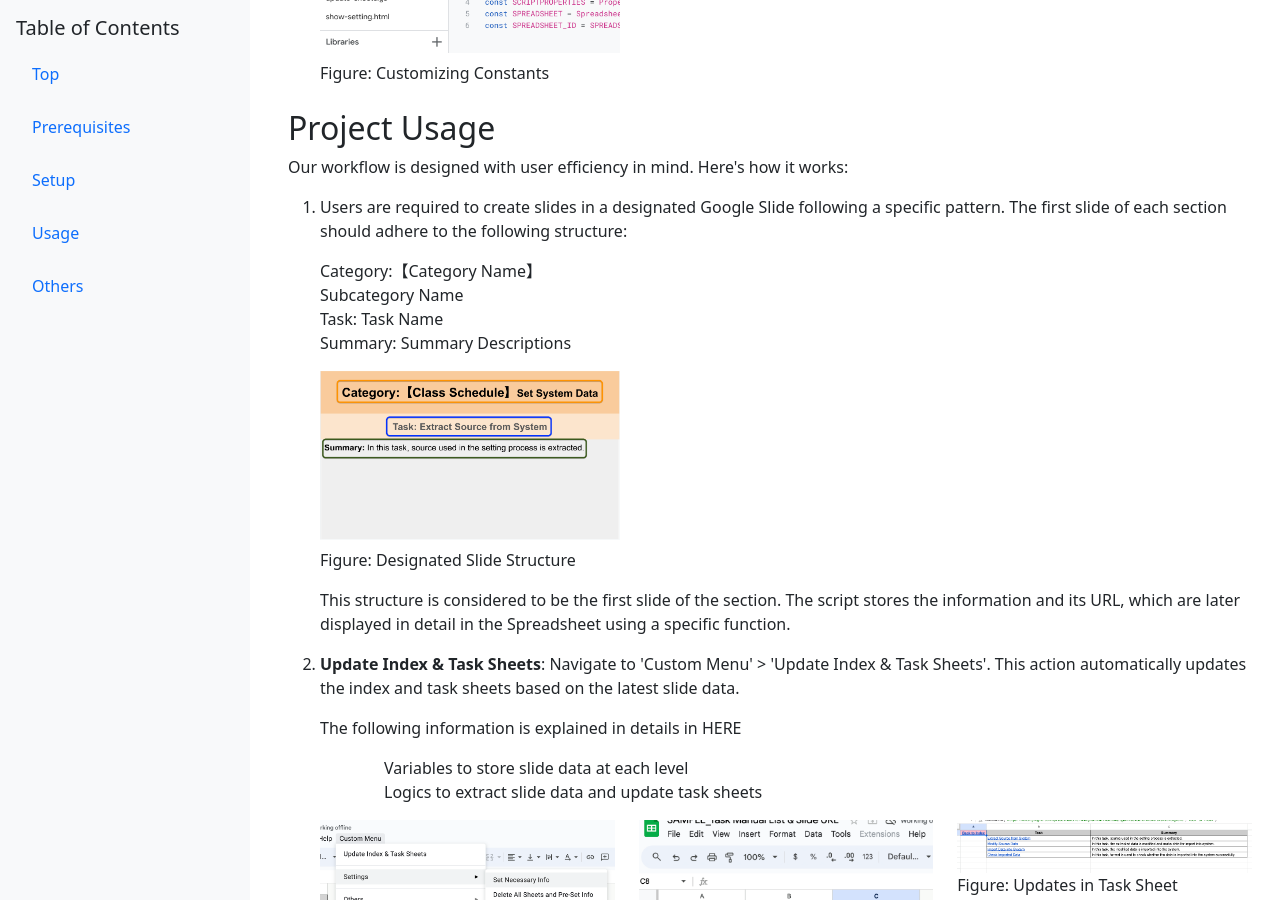
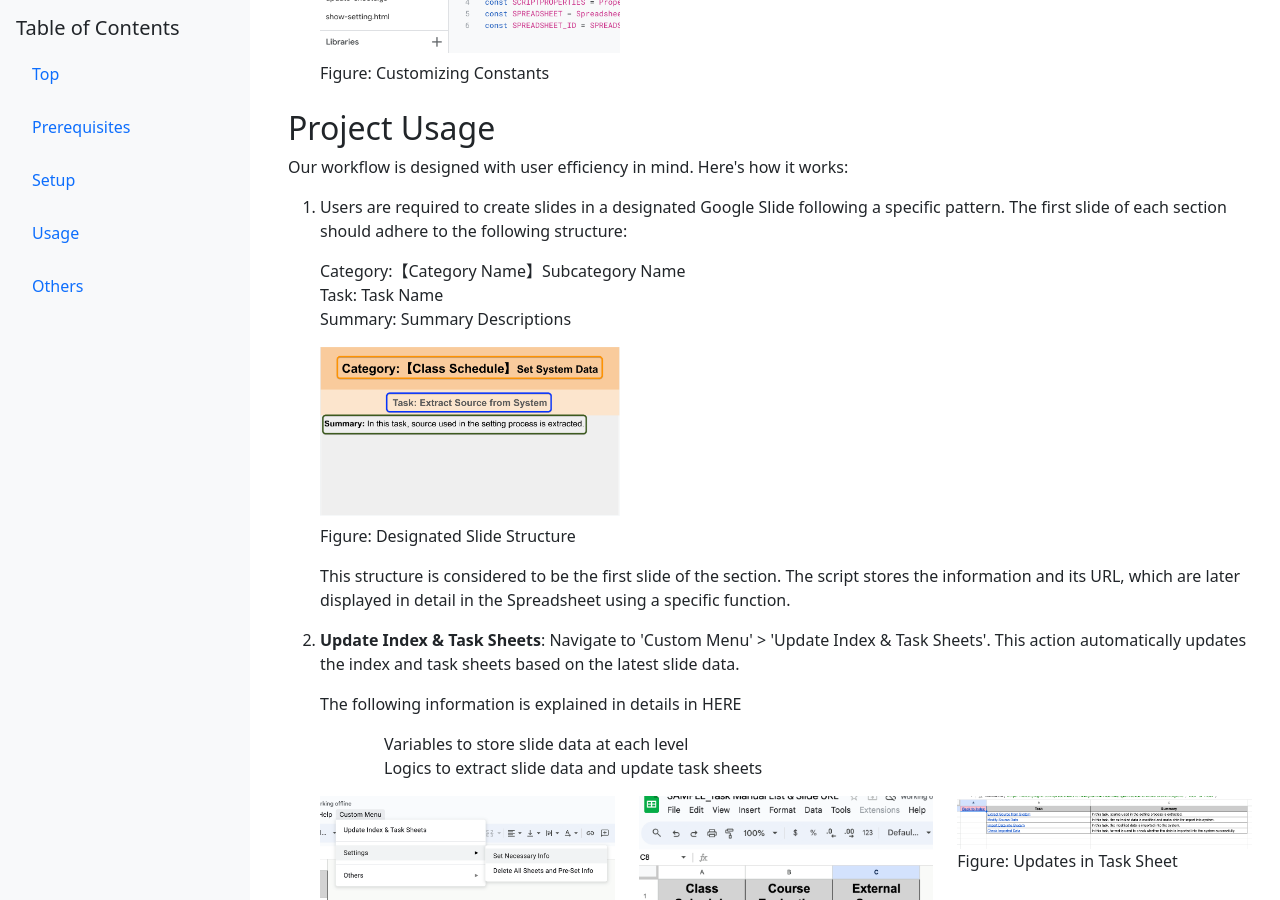
Before and after one commit to tsato21/display-slide-info-spr, a Jekyll site: the page built from docs/index.html, in a window 1280 px wide and 900 px high, scrolled down 1066 px. Built offline with Jekyll 4.4.1, drawn with Linux system fonts in a browser that asks for light colours.

Commit message:
Update index.html

```diff
--- a/docs/index.html
+++ b/docs/index.html
@@ -63,8 +63,7 @@ layout: default
             <li>
               <p>Users are required to create slides in a designated Google Slide following a specific pattern. The first slide of each section should adhere to the following structure:</p>
               <blockquote>
-                Category:【Category Name】<br>
-                Subcategory Name<br>
+                Category:【Category Name】Subcategory Name<br>
                 Task: Task Name<br>
                 Summary: Summary Descriptions
               </blockquote>
@@ -98,7 +97,7 @@ layout: default
               </div>
               <div class="col-md-4">
                 <figure class="resize-image my-3">
-                  <img src="assets/images/task-sheet.png" alt="Customize Constants" class="img-fluid">
+                  <img src="assets/images/task-sheet.png" alt="Customize Constants" class="img-fluid" height="300">
                   <figcaption>Figure: Updates in Task Sheet</figcaption>
                 </figure>
               </div>
```
